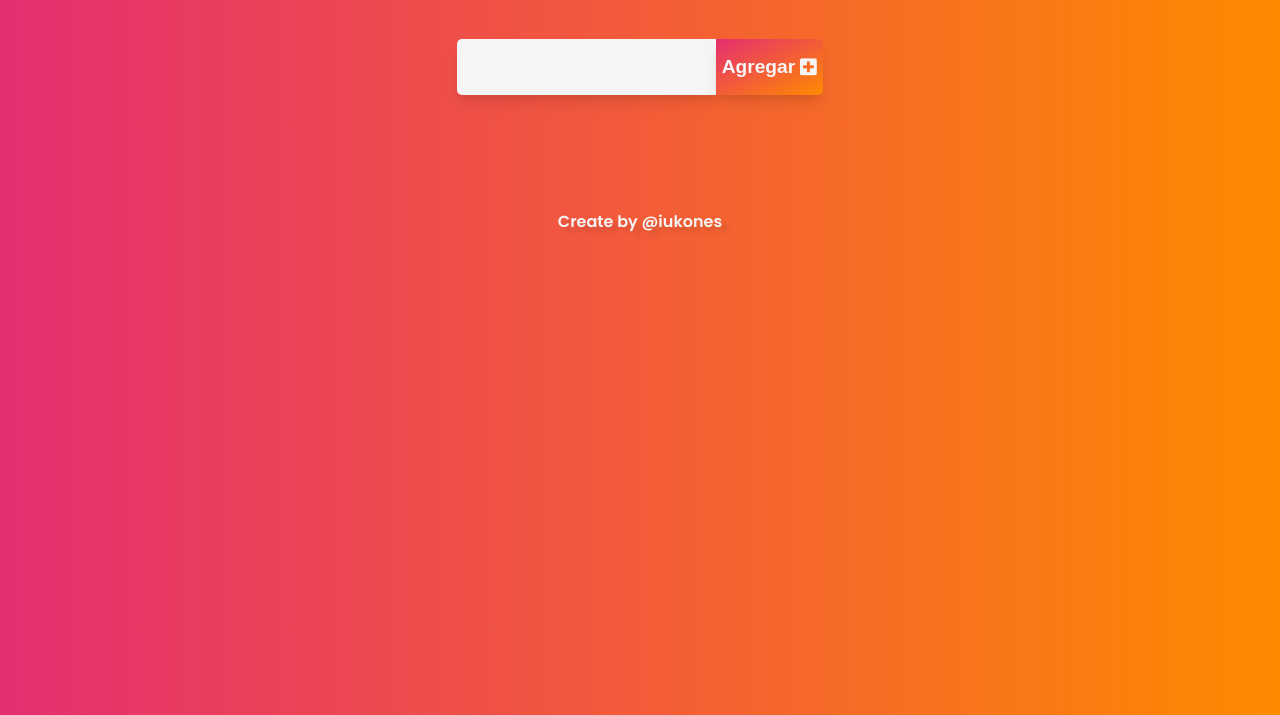
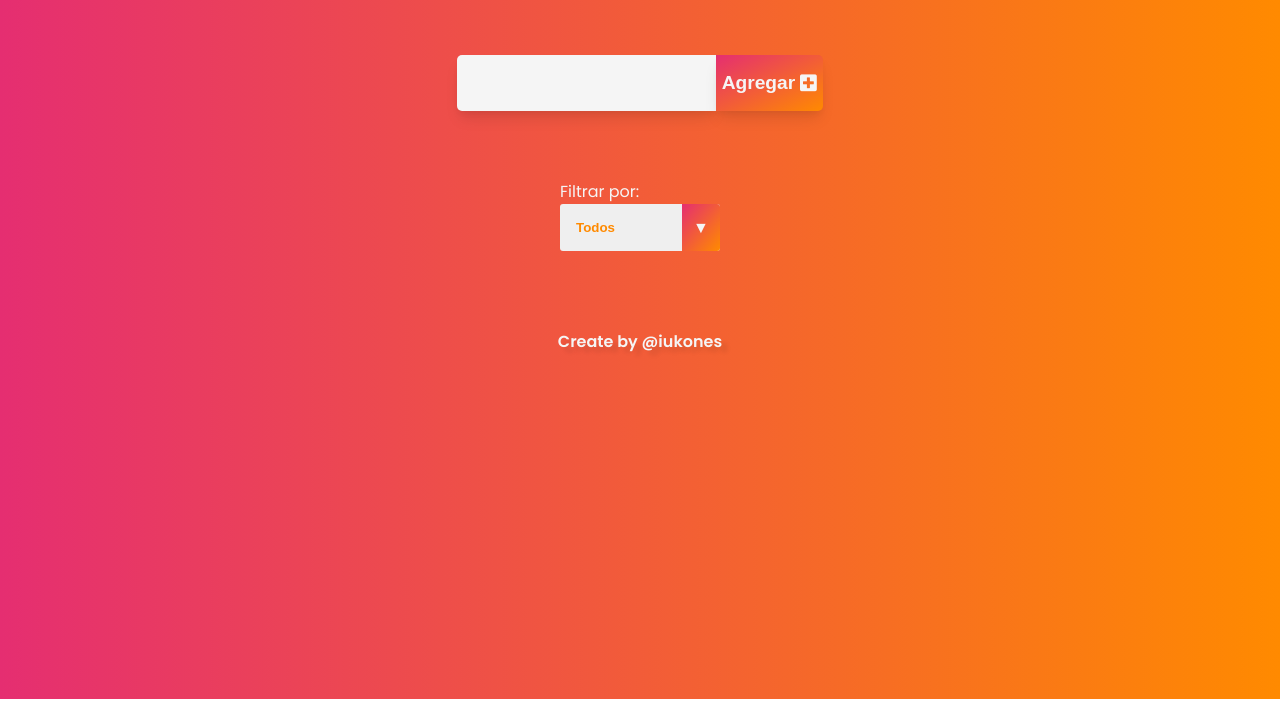
Before and after one commit to iukones/todo-vanilla-js, a website: page index.html in a window 1280 px wide. Shown: the part 133-848 px from the top of the page. Drawn offline with Linux system fonts and the light colour scheme.

Commit message:
add select filter styles

```diff
--- a/index.html
+++ b/index.html
@@ -15,11 +15,21 @@
 
   <section class="main">
     <form action="" required>
-      <input type="text" class="form__input" >
-      <button class="form__button" type="submit">
-        Agregar
-        <i class="fas fa-plus-square icon"></i>
-      </button>
+      <div class="form">
+        <input type="text" class="form__input" >
+        <button class="form__button" type="submit">
+          Agregar
+          <i class="fas fa-plus-square icon"></i>
+        </button>
+      </div>
+      <div class="select">
+        <label for="">Filtrar por:</label>
+        <select name="todos" class="todo__filter">
+          <option value="all">Todos</option>
+          <option value="completados">Completados</option>
+          <option value="nocompletado">Sin completar</option>
+        </select>
+      </div>
     </form>
 
     <div class="todo__container">
--- a/style.css
+++ b/style.css
@@ -26,7 +26,7 @@ body {
 header {
   font-size: 1.5rem;
   text-align: center;
-  margin-top: 3rem;
+  margin: 2rem .5rem;
 }
 header h1 {
   text-shadow: 6px 5px 4px var(--card-box-shadow-1);
@@ -40,13 +40,19 @@ header h1:hover {
   text-shadow: none;
 }
 .main form {
+  display: flex;
+  justify-content: center;
+  align-items: center;
+  flex-direction: column;
+}
+.main .form {
   min-height: 20vh;
   display: flex;
   justify-content: center;
   align-items: center;
   padding: .5em;
 }
-.main form input, .main form button {
+.main .form input, .main .form button {
   padding: .9em .3em .9em .3em;
   font-size: 1.2rem;
   border: none;
@@ -54,7 +60,7 @@ header h1:hover {
   box-shadow: 0 10px 15px -3px var(--card-box-shadow-1),0 4px 6px -2px var(--card-box-shadow-2);
   border-radius: 5px 0px 0 5px;
 }
-.main form > button {
+.main .form > button {
   background-image: linear-gradient(to top left,var(--secondary),var(--tertiary));
   color: var(--primary-text);
   cursor: pointer;
@@ -66,10 +72,10 @@ header h1:hover {
   justify-content: center;
   align-items: center;
 }
-.main form > button .icon {
+.main .form > button .icon {
   padding-left: .3rem;
 }
-.main form > button:hover {
+.main .form > button:hover {
   background-image: linear-gradient(to top left,var(--secondary) 30%,var(--tertiary));
   text-decoration: none;
   -webkit-background-clip: border-box;
@@ -77,7 +83,7 @@ header h1:hover {
 }
 .todo__container {
   padding: 10px 20px;
-  margin: 0 0.5em 3em 0.5em;
+  margin: 3em 0.5em;
 }
 .todo__list {
   display: grid;
@@ -152,6 +158,43 @@ header h1:hover {
   opacity: 0;
 } */
 
+select {
+  -webkit-appearance: none;
+  -moz-appearance: none;
+  appearance: none;
+  outline: none;
+  border: none;
+  color: var(--secondary);
+  cursor: pointer;
+  width: 10rem;
+  padding: 1rem;
+  font-weight: 600;
+  border-radius: 3px;
+}
+.select {
+  display: flex;
+  flex-direction: column;
+  margin: 1rem;
+  position: relative;
+  overflow: hidden;
+}
+.select::after {
+  content: "\25BC";
+  position: absolute;
+  background-image: linear-gradient(to top left,var(--secondary),var(--tertiary));
+  color: var(--primary-text);
+  top: 25px;
+  right: 0;
+  padding: .7em;
+  pointer-events: none;
+  border-radius: 0 3px 3px 0;
+  transition: all 0.3s ease;
+}
+.select:hover::after {
+  background: var(--primary-background) !important;
+  color: var(--secondary)
+}
+
 /* mobile */
 @media screen and (min-width: 1024px) {
   .todo__container {
```
